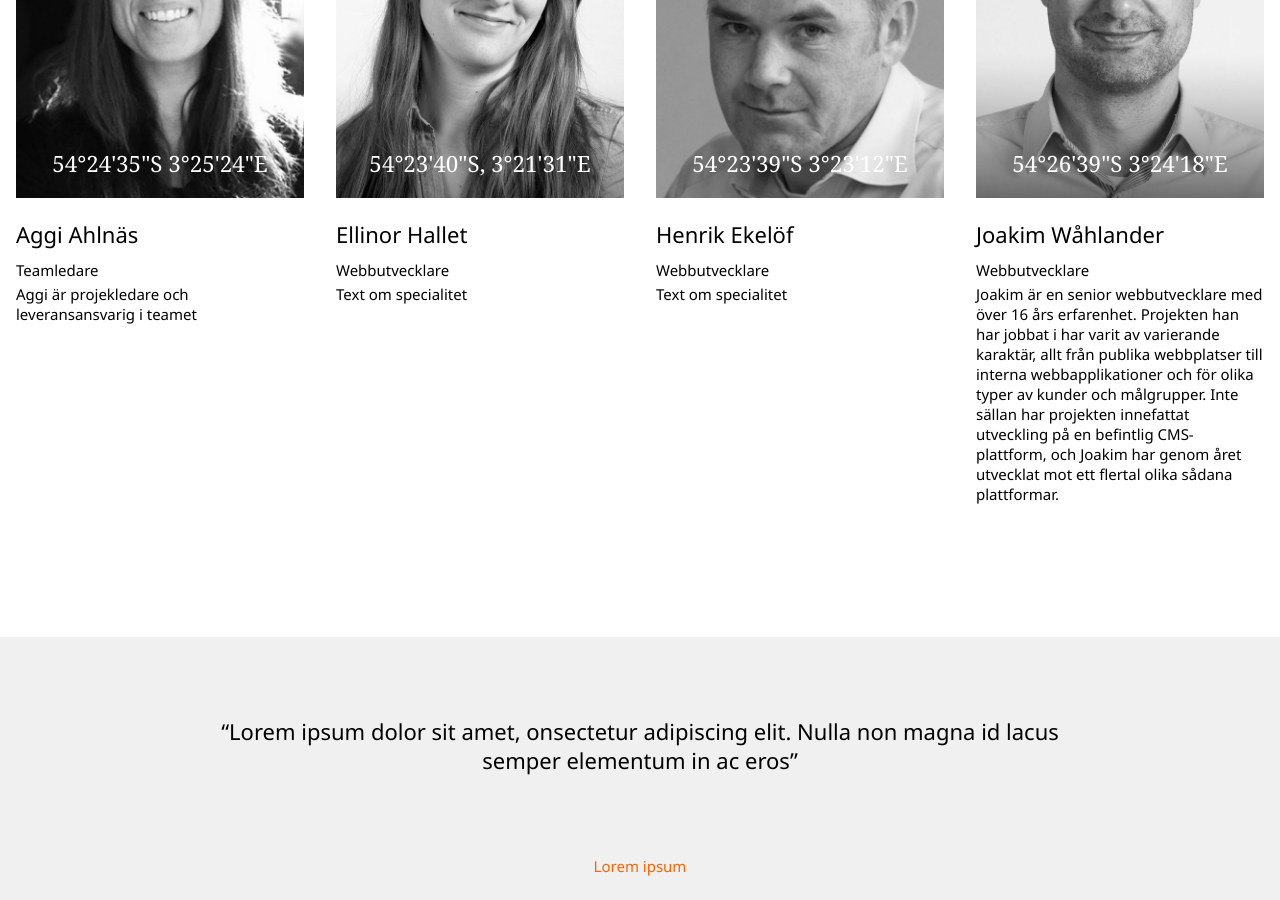
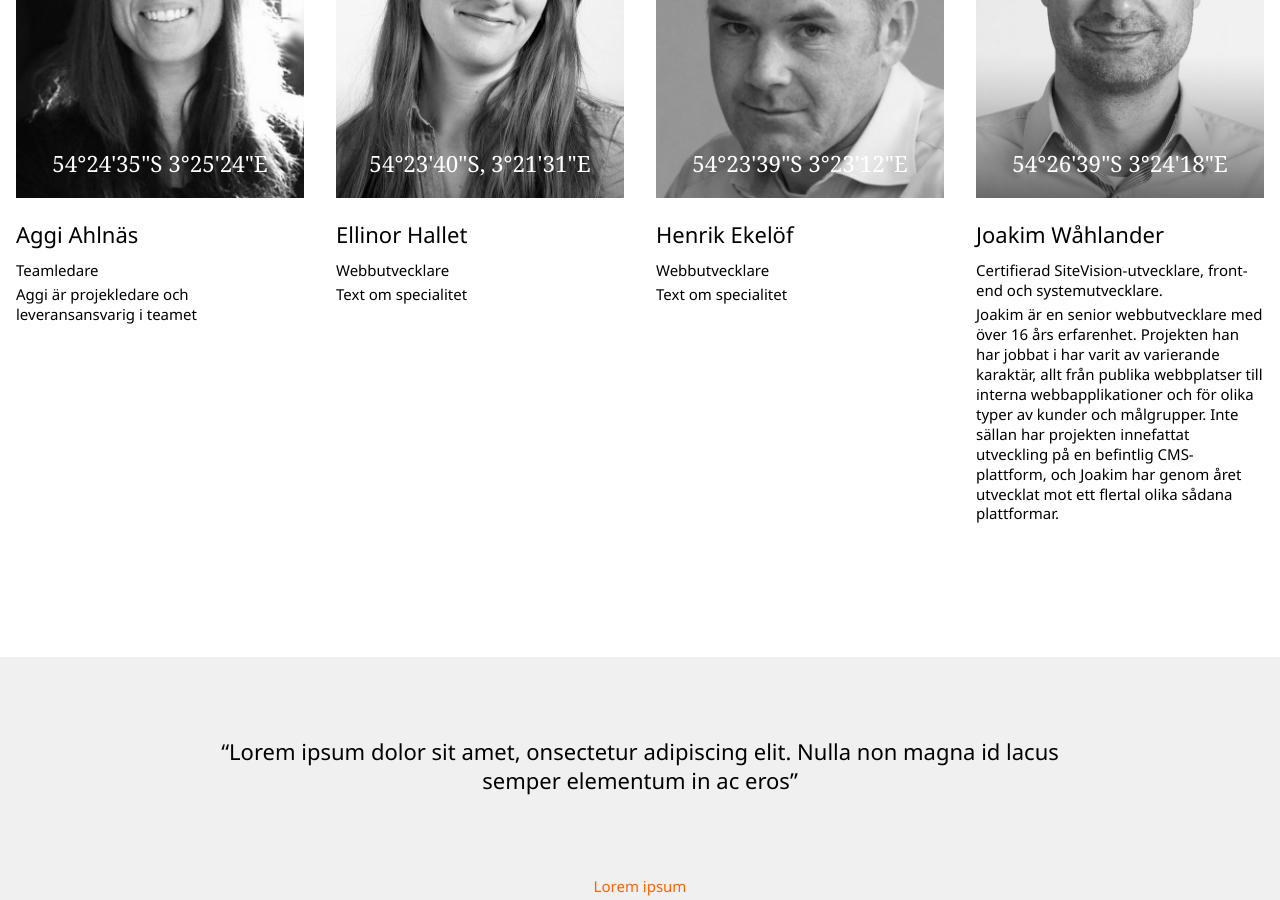
Before and after one commit to BouvetStockholmAB/sv, a Jekyll site: the page built from index.md, in a window 1280 px wide and 900 px high, scrolled down 3064 px. Built offline with Jekyll 4.4.1, drawn with Linux system fonts in a browser that asks for light colours; some web fonts are replaced.

Commit message:
Ändrat Joakims titel

```diff
--- a/_data/the-team.json
+++ b/_data/the-team.json
@@ -27,7 +27,7 @@
         },
         "joakim": {
             "name": "Joakim Wåhlander",
-            "title": "Webbutvecklare",
+            "title": "Certifierad SiteVision-utvecklare, front-end och systemutvecklare.",
             "about": "Joakim är en senior webbutvecklare med över 16 års erfarenhet. Projekten han har jobbat i har varit av varierande karaktär, allt från publika webbplatser till interna webbapplikationer och för olika typer av kunder och målgrupper. Inte sällan har projekten innefattat utveckling på en befintlig CMS-plattform, och Joakim har genom året utvecklat mot ett flertal olika sådana plattformar.",
             "email": "joakim.wahlander@bouvet.se",
             "img": "joakim",
```
